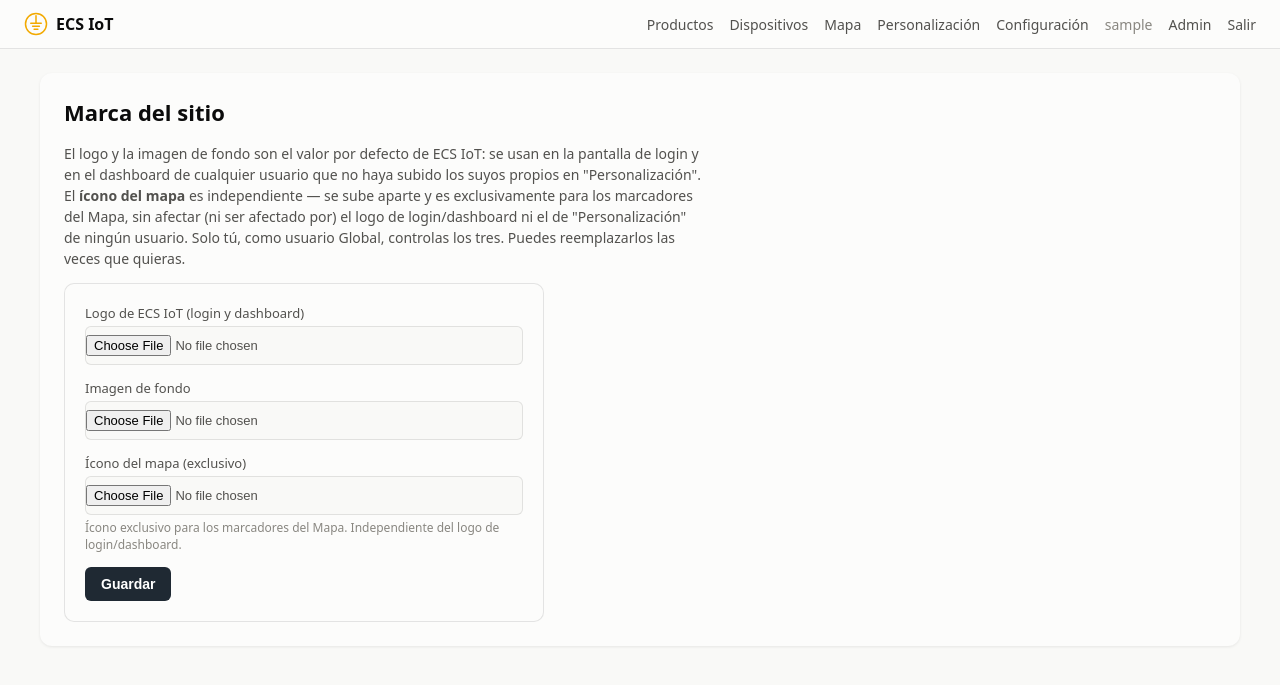
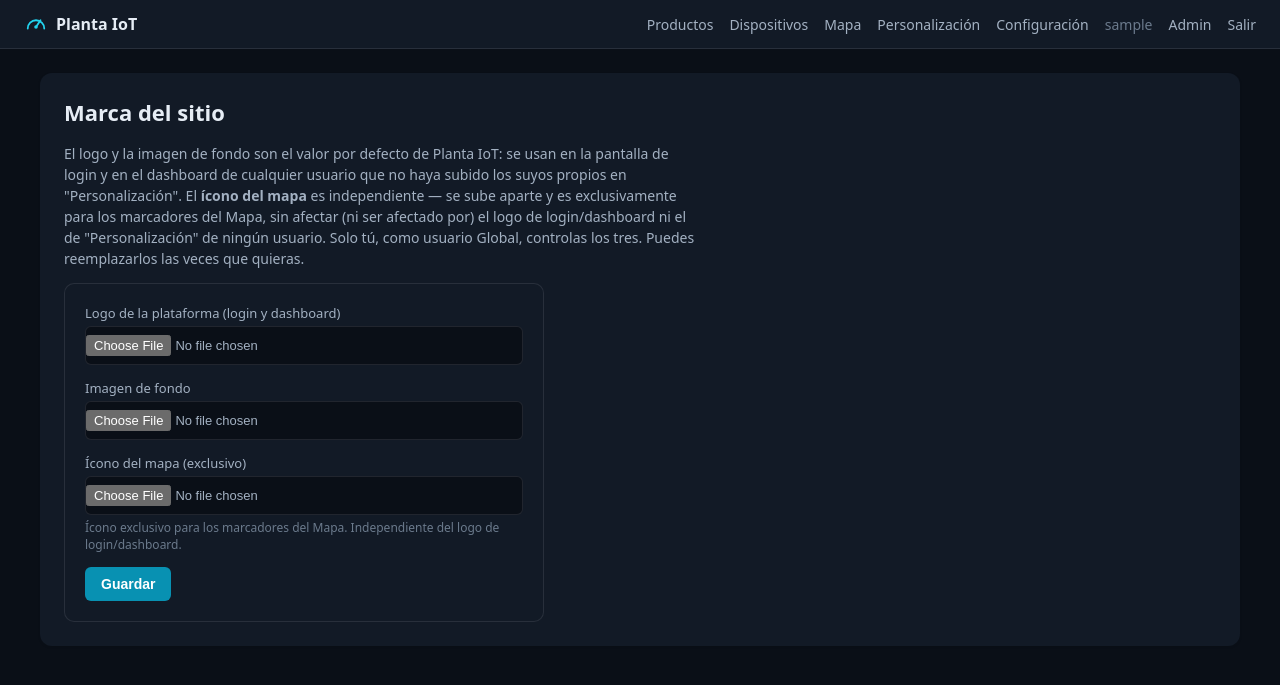
Before and after one commit to P3jelagarto/iot, a Django app: page /monitoring/branding/ in a window 1280 px wide. Shown: the top 685 px of the page. Run offline with Django 5.2, Linux system fonts and the light colour scheme; the visitor is signed in with stand-in values (Sample User, id 1); data comes from the database, SQL or seed files in the repository; some libraries are stand-ins or nearby versions.

Commit message:
Tema oscuro, logo y nombre de plataforma configurable
- Paleta oscura fija (cian sobre azul grafito) en dashboard.css
- Nuevo logo provisorio (medidor) en la barra superior y en el mapa
- SITE_NAME en .env controla el título del dashboard y del login

Co-Authored-By: Claude Opus 5.5 (1M context) <noreply@anthropic.com>
Claude-Session: https://claude.ai/code/session_01RJkeXcVCout7YrNVbT232E

```diff
--- a/backend/config/settings.py
+++ b/backend/config/settings.py
@@ -108,5 +108,5 @@ MQTT_TOPIC_PREFIX = env("MQTT_TOPIC_PREFIX", default="ecs")
 GOOGLE_MAPS_API_KEY = env("GOOGLE_MAPS_API_KEY", default="")
 
 # --- Marca del sitio (usada como fallback en templates) ---
-SITE_NAME = "ECS IoT"
-SITE_OWNER = "Electrical Services Company Temuco"
+SITE_NAME = env("SITE_NAME", default="Planta IoT")
+SITE_OWNER = env("SITE_OWNER", default="")
--- a/backend/monitoring/context_processors.py
+++ b/backend/monitoring/context_processors.py
@@ -1,3 +1,5 @@
+from django.conf import settings
+
 from .models import SiteBranding
 from .permissions import get_profile, is_admin_or_global
 
@@ -8,6 +10,7 @@ def role_context(request):
     site_background_url = branding.background_image.url if branding.background_image else None
 
     context = {
+        "platform_name": settings.SITE_NAME,
         "site_branding": branding,
         "effective_logo_url": site_logo_url,
         "effective_background_url": site_background_url,
--- a/backend/monitoring/forms.py
+++ b/backend/monitoring/forms.py
@@ -87,7 +87,7 @@ class SiteBrandingForm(forms.ModelForm):
         model = SiteBranding
         fields = ["logo", "background_image", "map_icon"]
         labels = {
-            "logo": "Logo de ECS IoT (login y dashboard)",
+            "logo": "Logo de la plataforma (login y dashboard)",
             "background_image": "Imagen de fondo",
             "map_icon": "Ícono del mapa (exclusivo)",
         }
--- a/backend/monitoring/static/monitoring/css/dashboard.css
+++ b/backend/monitoring/static/monitoring/css/dashboard.css
@@ -1,35 +1,21 @@
 :root {
-  --surface-1: #fcfcfb;
-  --page-plane: #f9f9f7;
-  --text-primary: #0b0b0b;
-  --text-secondary: #52514e;
-  --text-muted: #898781;
-  --gridline: #e1e0d9;
-  --baseline: #c3c2b7;
-  --border: rgba(11, 11, 11, 0.10);
-  --series-1: #2a78d6;
-  --status-good: #0ca30c;
-  --status-critical: #d03b3b;
-  --meter-track: #cde2fb;
-  --brand-primary: #1F2933;
-  --brand-accent: #F2A900;
-}
-
-@media (prefers-color-scheme: dark) {
-  :root {
-    --surface-1: #1a1a19;
-    --page-plane: #0d0d0d;
-    --text-primary: #ffffff;
-    --text-secondary: #c3c2b7;
-    --text-muted: #898781;
-    --gridline: #2c2c2a;
-    --baseline: #383835;
-    --border: rgba(255, 255, 255, 0.10);
-    --series-1: #3987e5;
-    --meter-track: #184f95;
-    --brand-primary: #3A4A57;
-    --brand-accent: #FFC72C;
-  }
+  /* Tema oscuro fijo del proyecto. Cambia --brand-primary / --brand-accent
+     para ajustar los colores de marca. */
+  color-scheme: dark;
+  --surface-1: #121a26;
+  --page-plane: #0a0f17;
+  --text-primary: #e6edf5;
+  --text-secondary: #a3b1c2;
+  --text-muted: #6b7a8c;
+  --gridline: #1f2a38;
+  --baseline: #2c3a4c;
+  --border: rgba(230, 237, 245, 0.10);
+  --series-1: #22d3ee;
+  --status-good: #22c55e;
+  --status-critical: #ef4444;
+  --meter-track: #164e63;
+  --brand-primary: #0891b2;
+  --brand-accent: #22d3ee;
 }
 
 * {
--- a/backend/monitoring/templates/monitoring/profile_branding_form.html
+++ b/backend/monitoring/templates/monitoring/profile_branding_form.html
@@ -6,7 +6,7 @@
 </div>
 
 <p class="hint">
-  El título "ECS IoT" siempre se muestra; aquí puedes agregar el nombre de tu
+  El título "{{ platform_name }}" siempre se muestra; aquí puedes agregar el nombre de tu
   propia empresa/proyecto y personalizar tu dashboard con tu logo y una
   imagen de fondo.
 </p>
--- a/backend/monitoring/templates/monitoring/site_branding_form.html
+++ b/backend/monitoring/templates/monitoring/site_branding_form.html
@@ -6,7 +6,7 @@
 </div>
 
 <p class="hint">
-  El logo y la imagen de fondo son el valor por defecto de ECS IoT: se usan
+  El logo y la imagen de fondo son el valor por defecto de {{ platform_name }}: se usan
   en la pantalla de login y en el dashboard de cualquier usuario que no haya
   subido los suyos propios en "Personalización". El <strong>ícono del
   mapa</strong> es independiente — se sube aparte y es exclusivamente para
--- a/backend/templates/base.html
+++ b/backend/templates/base.html
@@ -4,7 +4,7 @@
 <head>
     <meta charset="UTF-8">
     <meta name="viewport" content="width=device-width, initial-scale=1.0">
-    <title>{% block title %}ECS IoT{% if user_profile.project_name %} · {{ user_profile.project_name }}{% endif %}{% endblock %}</title>
+    <title>{% block title %}{{ platform_name }}{% if user_profile.project_name %} · {{ user_profile.project_name }}{% endif %}{% endblock %}</title>
     <script src="https://cdn.jsdelivr.net/npm/chart.js@4.4.4/dist/chart.umd.min.js"></script>
     <script src="https://unpkg.com/htmx.org@1.9.12"></script>
     <link rel="stylesheet" href="{% static 'monitoring/css/dashboard.css' %}">
@@ -16,11 +16,12 @@
                 <img src="{{ effective_logo_url }}" alt="Logo" class="brand-logo-img">
             {% else %}
                 <svg class="brand-mark" viewBox="0 0 32 32" width="24" height="24" aria-hidden="true">
-                    <circle cx="16" cy="16" r="14" fill="none" stroke="currentColor" stroke-width="2"></circle>
-                    <path d="M16 5 L16 15 M9 15 L23 15 M11.5 19 L20.5 19 M13.5 23 L18.5 23" stroke="currentColor" stroke-width="2" stroke-linecap="round"></path>
+                    <path d="M5 22 A11 11 0 1 1 27 22" fill="none" stroke="currentColor" stroke-width="2.4" stroke-linecap="round"></path>
+                    <path d="M16 20 L22 11" stroke="currentColor" stroke-width="2.4" stroke-linecap="round"></path>
+                    <circle cx="16" cy="20" r="2.4" fill="currentColor"></circle>
                 </svg>
             {% endif %}
-            ECS IoT{% if user_profile.project_name %} · {{ user_profile.project_name }}{% endif %}
+            {{ platform_name }}{% if user_profile.project_name %} · {{ user_profile.project_name }}{% endif %}
         </a>
         <nav>
             {% if user.is_authenticated %}
```
Also changed, not shown: backend/monitoring/static/monitoring/img/ecs-mark.svg, 1 other file.
